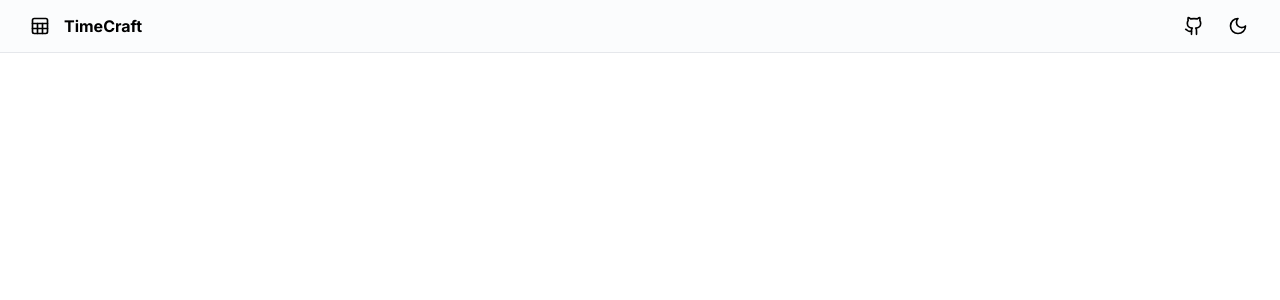
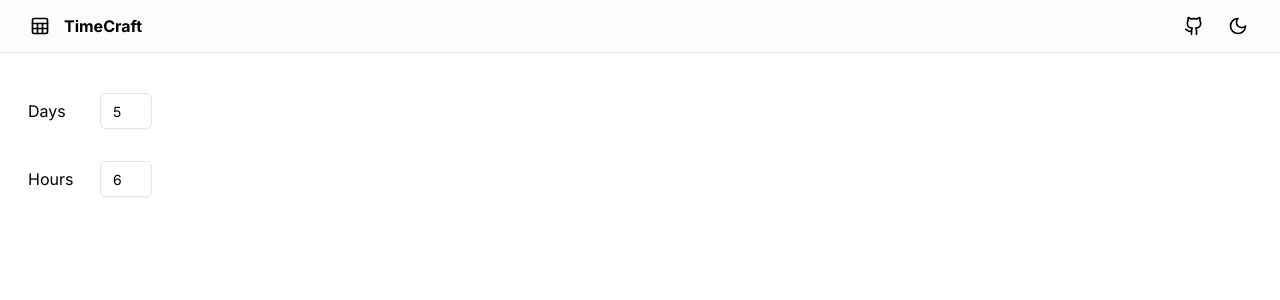
Before and after one commit to DenserMeerkat/timecraft-frontend, a Next.js app: page / in a window 1280 px wide. Shown: the top 300 px of the page. Built offline with nearby package versions, Linux system fonts and the light colour scheme.

Commit message:
Days & Hours

```diff
--- a/app/page.tsx
+++ b/app/page.tsx
@@ -1,5 +1,9 @@
-import Image from "next/image";
+import Fields from "@/components/Fields";
 
 export default function Home() {
-  return <main className=""></main>;
+  return (
+    <main className="">
+      <Fields />
+    </main>
+  );
 }
--- /dev/null
+++ b/components/Fields.tsx
@@ -0,0 +1,36 @@
+"use client";
+import React from "react";
+import { Button } from "./ui/button";
+import { useAppContext } from "@/lib/AppStateContext";
+import { Input } from "./ui/input";
+import { Label } from "./ui/label";
+
+const Test = () => {
+  const state = useAppContext();
+  const {
+    hours,
+    days,
+    faculties,
+    courses,
+    updateHours,
+    updateDays,
+    updateCourses,
+    updateFaculties,
+  } = state;
+  return (
+    <div className="max-w-7xl mx-auto py-10 px-2 sm:px4 md:px-6">
+      <div className="flex flex-row sm:flex-col gap-3 sm:gap-8">
+        <div className="max-w-[9rem] md:max-w-[8rem] sm:grid grid-cols-2 flex flex-col gap-4 sm:gap-6 sm:items-center">
+          <p className="pl-1 ">Days</p>
+          <Input type="number" defaultValue={days} className="" />
+        </div>
+        <div className="max-w-[9rem] md:max-w-[8rem] sm:grid grid-cols-2 flex flex-col gap-4 sm:gap-6 sm:items-center">
+          <p className="pl-1 ">Hours</p>
+          <Input type="number" defaultValue={hours} className="" />
+        </div>
+      </div>
+    </div>
+  );
+};
+
+export default Test;
--- a/components/Wrapper.tsx
+++ b/components/Wrapper.tsx
@@ -1,5 +1,6 @@
 "use client";
 import { ThemeProvider } from "next-themes";
+import { AppContextProvider } from "@/lib/AppStateContext";
 import AppBar from "@/components/AppBar/AppBar";
 
 export default function RootComponet({
@@ -8,9 +9,11 @@ export default function RootComponet({
   children: React.ReactNode;
 }) {
   return (
-    <ThemeProvider enableSystem attribute="class">
-      <AppBar />
-      {children}
-    </ThemeProvider>
+    <AppContextProvider>
+      <ThemeProvider enableSystem attribute="class">
+        <AppBar />
+        {children}
+      </ThemeProvider>
+    </AppContextProvider>
   );
 }
--- /dev/null
+++ b/components/ui/input.tsx
@@ -0,0 +1,25 @@
+import * as React from "react";
+
+import { cn } from "@/lib/utils";
+
+export interface InputProps
+  extends React.InputHTMLAttributes<HTMLInputElement> {}
+
+const Input = React.forwardRef<HTMLInputElement, InputProps>(
+  ({ className, type, ...props }, ref) => {
+    return (
+      <input
+        type={type}
+        className={cn(
+          "flex h-9 w-full rounded-md border border-zinc-200  bg-transparent px-3 py-1 text-sm shadow-sm transition-colors file:border-0 file:bg-transparent file:text-sm file:font-medium placeholder:text-zinc-500 focus-visible:outline-none focus-visible:ring-1 focus-visible:ring-zinc-950 disabled:cursor-not-allowed disabled:opacity-50 dark:border-zinc-800  dark:placeholder:text-zinc-400 dark:focus-visible:ring-zinc-300",
+          className
+        )}
+        ref={ref}
+        {...props}
+      />
+    );
+  }
+);
+Input.displayName = "Input";
+
+export { Input };
--- /dev/null
+++ b/components/ui/label.tsx
@@ -0,0 +1,26 @@
+"use client"
+
+import * as React from "react"
+import * as LabelPrimitive from "@radix-ui/react-label"
+import { cva, type VariantProps } from "class-variance-authority"
+
+import { cn } from "@/lib/utils"
+
+const labelVariants = cva(
+  "text-sm font-medium leading-none peer-disabled:cursor-not-allowed peer-disabled:opacity-70"
+)
+
+const Label = React.forwardRef<
+  React.ElementRef<typeof LabelPrimitive.Root>,
+  React.ComponentPropsWithoutRef<typeof LabelPrimitive.Root> &
+    VariantProps<typeof labelVariants>
+>(({ className, ...props }, ref) => (
+  <LabelPrimitive.Root
+    ref={ref}
+    className={cn(labelVariants(), className)}
+    {...props}
+  />
+))
+Label.displayName = LabelPrimitive.Root.displayName
+
+export { Label }
--- /dev/null
+++ b/components/ui/slider.tsx
@@ -0,0 +1,28 @@
+"use client"
+
+import * as React from "react"
+import * as SliderPrimitive from "@radix-ui/react-slider"
+
+import { cn } from "@/lib/utils"
+
+const Slider = React.forwardRef<
+  React.ElementRef<typeof SliderPrimitive.Root>,
+  React.ComponentPropsWithoutRef<typeof SliderPrimitive.Root>
+>(({ className, ...props }, ref) => (
+  <SliderPrimitive.Root
+    ref={ref}
+    className={cn(
+      "relative flex w-full touch-none select-none items-center",
+      className
+    )}
+    {...props}
+  >
+    <SliderPrimitive.Track className="relative h-1.5 w-full grow overflow-hidden rounded-full bg-zinc-900/20 dark:bg-zinc-50/20">
+      <SliderPrimitive.Range className="absolute h-full bg-zinc-900 dark:bg-zinc-50" />
+    </SliderPrimitive.Track>
+    <SliderPrimitive.Thumb className="block h-4 w-4 rounded-full border border-zinc-200 border-zinc-900/50 bg-white shadow transition-colors focus-visible:outline-none focus-visible:ring-1 focus-visible:ring-zinc-950 disabled:pointer-events-none disabled:opacity-50 dark:border-zinc-800 dark:border-zinc-50/50 dark:bg-zinc-950 dark:focus-visible:ring-zinc-300" />
+  </SliderPrimitive.Root>
+))
+Slider.displayName = SliderPrimitive.Root.displayName
+
+export { Slider }
--- /dev/null
+++ b/lib/AppStateContext.tsx
@@ -0,0 +1,70 @@
+import React, { createContext, useContext, useState, ReactNode } from "react";
+import { Faculty, Course } from "./types";
+
+interface AppContextType {
+  hours: number;
+  days: number;
+  faculties: Faculty[];
+  courses: Course[];
+  updateHours: (hours: number) => void;
+  updateDays: (days: number) => void;
+  updateFaculties: (faculties: Faculty[]) => void;
+  updateCourses: (courses: Course[]) => void;
+}
+
+const defaultAppContext: AppContextType = {
+  hours: 0,
+  days: 0,
+  faculties: [],
+  courses: [],
+  updateHours: () => {},
+  updateDays: () => {},
+  updateFaculties: () => {},
+  updateCourses: () => {},
+};
+const AppContext = createContext<AppContextType>(defaultAppContext);
+
+interface AppContextProviderProps {
+  children: ReactNode;
+}
+
+export const AppContextProvider: React.FC<AppContextProviderProps> = ({
+  children,
+}) => {
+  const [hours, setHours] = useState(6);
+  const [days, setDays] = useState(5);
+  const [faculties, setFaculties] = useState([] as Faculty[]);
+  const [courses, setCourses] = useState([] as Course[]);
+  const updateHours = (hours: number) => {
+    setHours(hours);
+  };
+  const updateDays = (days: number) => {
+    setDays(days);
+  };
+  const updateFaculties = (faculties: Faculty[]) => {
+    setFaculties(faculties);
+  };
+  const updateCourses = (courses: Course[]) => {
+    setCourses(courses);
+  };
+  const state: AppContextType = {
+    hours,
+    days,
+    faculties,
+    courses,
+    updateHours,
+    updateDays,
+    updateCourses,
+    updateFaculties,
+  };
+
+  return <AppContext.Provider value={state}>{children}</AppContext.Provider>;
+};
+
+export const useAppContext = () => {
+  const context = useContext(AppContext);
+  if (!context) {
+    throw new Error("useAppContext must be used within AppContextProvider");
+  }
+  return context;
+};
--- /dev/null
+++ b/lib/types.ts
@@ -0,0 +1,13 @@
+export interface Course {
+  id: string;
+  name: string;
+  hours: number;
+  fixedHours: number[];
+}
+
+export interface Faculty {
+  code: string;
+  name: string;
+  workload: number;
+  busy: number[];
+}
--- a/package.json
+++ b/package.json
@@ -11,6 +11,8 @@
   "dependencies": {
     "@radix-ui/react-dialog": "^1.0.4",
     "@radix-ui/react-icons": "^1.3.0",
+    "@radix-ui/react-label": "^2.0.2",
+    "@radix-ui/react-slider": "^1.1.2",
     "@radix-ui/react-slot": "^1.0.2",
     "@radix-ui/react-tooltip": "^1.0.6",
     "@types/node": "20.4.8",
```
Also changed, not shown: 1 other file (tests, documents, lock files or other folders).
